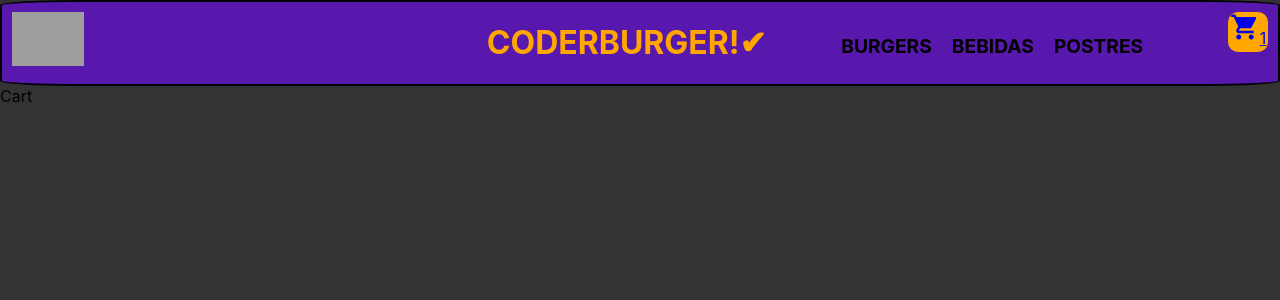
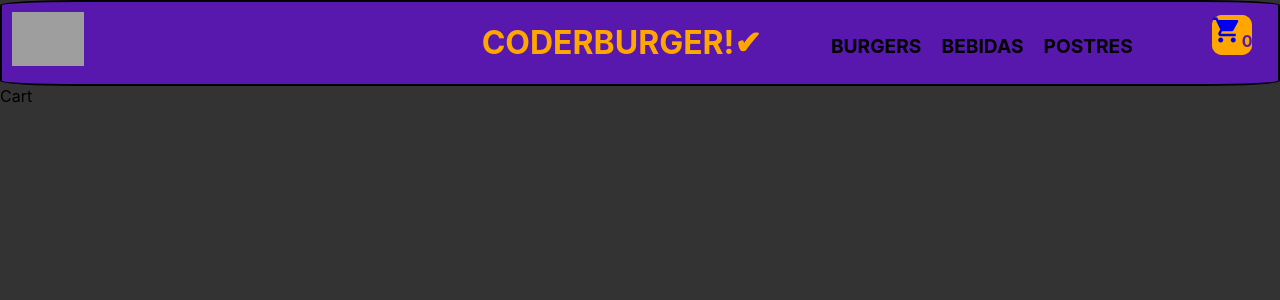
Before and after one commit to adrianacosta391/proyecto-react, a React (Create React App) app: page /cart in a window 1280 px wide. Shown: the top 300 px of the page. Built offline with nearby package versions, Linux system fonts and the light colour scheme; grey boxes are pictures that could not be loaded.

Commit message:
cartContext

```diff
--- a/src/App.css
+++ b/src/App.css
@@ -88,6 +88,15 @@ h1{
   background-color: rgb(255, 166, 0);
   border-radius: 25%;
   text-align: center;
+  text-decoration: none;
+}
+
+.text-cart{
+
+text-decoration: none;
+color: rgb(88, 23, 173);
+font-weight: bold;
+
 }
 
 .add-sub{
--- a/src/App.js
+++ b/src/App.js
@@ -4,6 +4,7 @@ import ItemDetailContainer from './components/containers/ItemDetailContainer/Ite
 import ItemListContainer from './components/containers/ItemListContainer/ItemListContainer';
 import Navbar from './components/header/NavBar'
 import Cart from './components/header/Cart';
+import CartContext from './components/context/CartContext';
 import {
   BrowserRouter,
   Routes,
@@ -13,6 +14,7 @@ import {
 const App = () => {
   return (
     <BrowserRouter>
+      <CartContext>
           <Navbar />
           <Routes>
             <Route path="/" element={<ItemListContainer greeting='Bienvenido a CB'/>} />
@@ -20,6 +22,7 @@ const App = () => {
             <Route path="/item/:itemId" element={<ItemDetailContainer greeting='Detalles del producto'/>} />
             <Route path="/cart" element={<Cart />} />
           </Routes>
+      </CartContext>
     </BrowserRouter>
   );
 }
--- a/src/components/containers/ItemDetailContainer/ItemDetail.jsx
+++ b/src/components/containers/ItemDetailContainer/ItemDetail.jsx
@@ -1,16 +1,21 @@
-import React, { useState } from "react"
+import React, { useState, useContext } from "react"
 import ItemCount from "../../header/ItemCount";
 import {Link} from "react-router-dom"
+import { cartContext } from "../../context/CartContext";
 
 const ItemDetail = ({item}) =>{
+  const {addProducts} = useContext(cartContext);
+  const [buy, setBuy] = useState(false)
 
-    const onAdd = (data) => {
+
+  const onAdd = (count) => {
         setBuy(true)
-        setBuyCount(data)
+        addProducts({...item, qty:count});
+
       }
 
-      const [buy, setBuy] = useState(false)
-      const [buyCount, setBuyCount] = useState()
+
+
 
 
 
@@ -25,7 +30,7 @@ return (
       </p>
     </div>
 
-    <div className="flexContDos">{buy ? <Link to="/cart" className='btn'>FINALIZAR COMPRA</Link> : <ItemCount stock={5} onAdd={onAdd} buy={buyCount}/> }</div>
+    <div className="flexContDos">{buy ? <Link to="/cart" className='btn'>FINALIZAR COMPRA</Link> : <ItemCount stock={5} onAdd={onAdd}/> }</div>
 </div>
 </>
 )
--- /dev/null
+++ b/src/components/context/CartContext.jsx
@@ -0,0 +1,65 @@
+import React, { createContext, useState, useEffect } from 'react'
+
+export const cartContext = createContext();
+const { Provider } = cartContext;
+
+
+
+const CartContext = ({children}) => {
+
+const [products, setproducts] = useState([]);
+const [qtyProducts, setQtyProducts] = useState(0);
+console.log(products)
+
+
+
+const getQtyProducts = () =>{
+    let qty = 0;
+    products.forEach(product => {
+        qty += product.qty;
+    }
+    )
+    setQtyProducts(qty);
+}
+
+useEffect(() => {
+    getQtyProducts();
+    // eslint-disable-next-line react-hooks/exhaustive-deps
+}, [products]);
+
+
+
+const addProducts = (product) =>{
+    if (isInCart(product.id)) {
+        const found = products.find(p => p.id === product.id);
+        const index = products.indexOf(found);
+        const aux = [...products];
+        aux[index].qty += product.qty;
+        setproducts(aux);
+    } else {
+        setproducts([...products,product])
+    };
+}
+
+const removeProducts = (id) =>{
+    setproducts(products.filter(product => product.id !== id));
+
+}
+const clear = () => {
+    setproducts([]);
+    setQtyProducts(0);
+}
+
+const isInCart = (id) =>{
+    return products.some(products => products.id === id);
+
+}
+
+ return (
+    <Provider value={{products,qtyProducts,addProducts,removeProducts,clear,getQtyProducts}}>
+        {children}
+    </Provider>
+  )
+}
+
+export default CartContext
--- a/src/components/header/CartWidget.js
+++ b/src/components/header/CartWidget.js
@@ -1,13 +1,18 @@
-import React from "react"
+import React, { useContext} from "react"
 import ShoppingCartIcon from '@mui/icons-material/ShoppingCart';
 import '../../App.css'
+import { cartContext } from "../context/CartContext";
 
-const CartWidget = ({cantidad}) => {
-    return (
-    <div className="cart-container">
-        <ShoppingCartIcon sx={{ fontSize: 30 }} />
-        <p className="text-cart">{cantidad}</p>
-    </div>)
+const CartWidget = () => {
+
+    const { qtyProducts } = useContext(cartContext);
+
+        return (
+            <div className="cart-container">
+                <ShoppingCartIcon sx={{ fontSize: 30 }} />
+                <p className="text-cart">{qtyProducts}</p>
+            </div>
+        )
 
 
 }
--- a/src/components/header/NavBar.js
+++ b/src/components/header/NavBar.js
@@ -17,7 +17,7 @@ const Navbar = () => {
             <nav>
                 {categories.map((category) => <Link key={category.id} className="itemnav" to={category.route}>{category.name}</Link>)}
             </nav>
-                <Link to="/cart"><CartWidget cantidad={1}/></Link>
+                <Link className="cart-container" to="/cart"><CartWidget/></Link>
 
         </header>
     )
```
Lines whose indentation alone changed are shown as unchanged.
